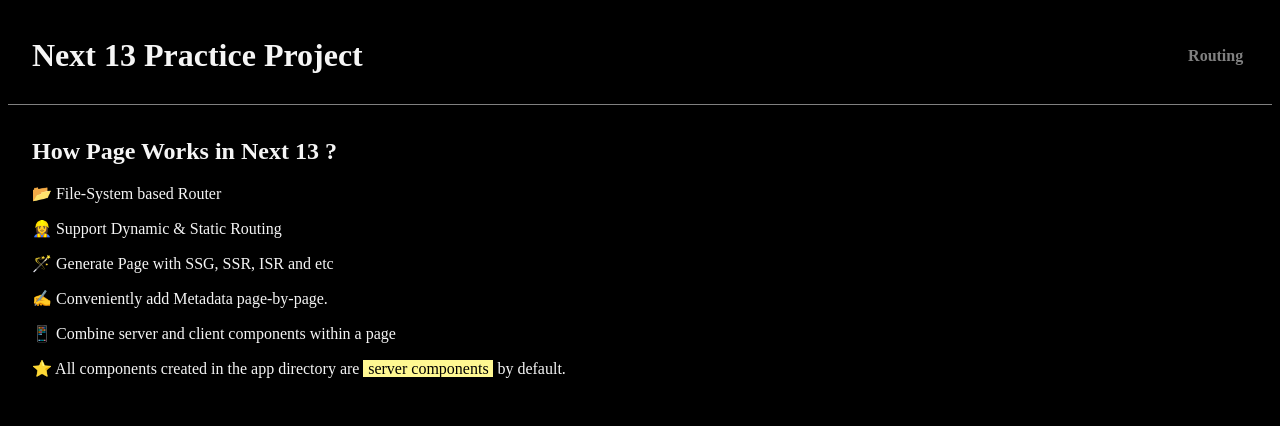
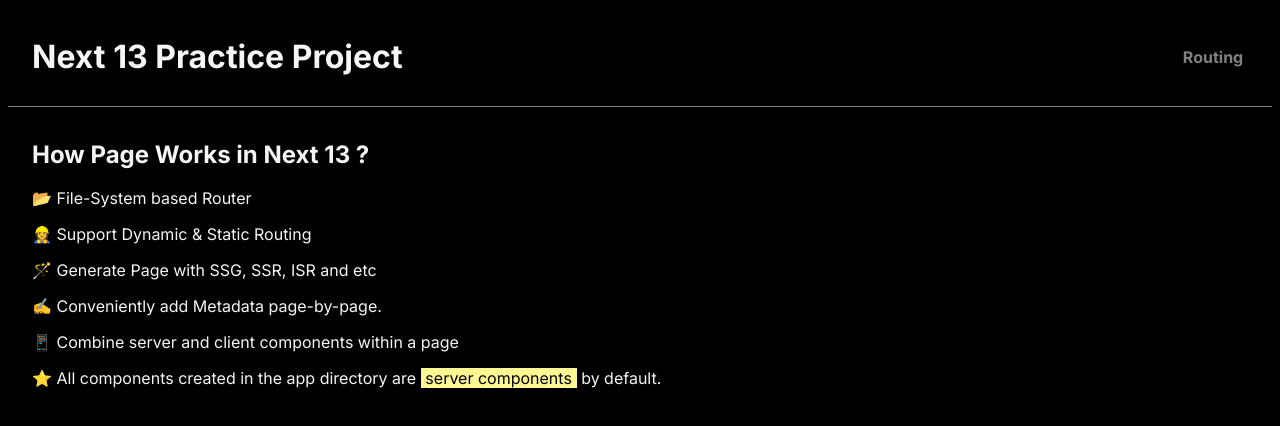
Before and after one commit to ria-ahyoung/next13-beta-project, a Next.js app: page / in a window 1280 px wide. Shown: the top 426 px of the page. Built offline with nearby package versions, Linux system fonts and the light colour scheme.

Commit message:
feat: setup built-in `google font`

```diff
--- a/src/app/layout.tsx
+++ b/src/app/layout.tsx
@@ -1,4 +1,6 @@
 import Link from "next/link";
+import { Inter } from "next/font/google";
+
 import "./globals.css";
 import style from "./layout.module.css";
 
@@ -24,11 +26,14 @@
   children: React.ReactNode;
 };
 
+/** next/font는 모든 구글 글꼴 파일이 내장되어 있어 레이아웃 쉬프트 없이 폰트를 사용할 수 있습니다. */
+const inter = Inter({ subsets: ["latin"] });
+
 /** 하위 폴더 경로에서도 별도의 레이아웃 페이지를 생성할 수 있습니다. */
 export default function RootLayout({ children }: RootLayout) {
   return (
     <html lang="en">
-      <body>
+      <body className={inter.className}>
         <header className={style.header}>
           <h1>Next 13 Practice Project</h1>
           <nav>
```
